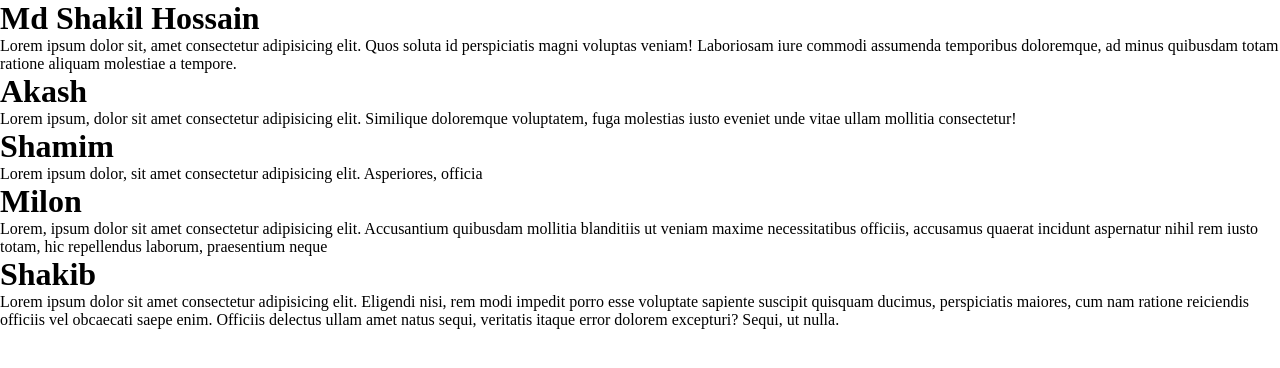
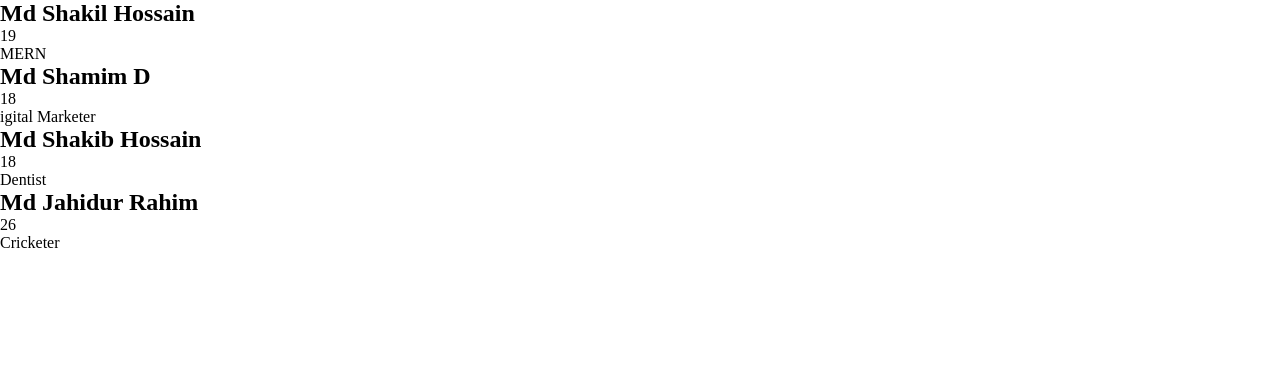
Before and after one commit to shakildevseo/ReactJS-Practice, a React (Vite) app: page / in a window 1280 px wide. Shown: the top 368 px of the page. Built offline with nearby package versions, Linux system fonts and the light colour scheme.

Commit message:
json mapping with component

```diff
--- a/src/App.jsx
+++ b/src/App.jsx
@@ -1,7 +1,8 @@
 import CardContainer from "./components/CardComponent/CardContainer";
 import Demo from "./components/CardComponent/Demo/Demo";
 import DateAndTime from "./components/DateAndTime";
-
+import User from "./components/UserComponent/User";
+import userInfo from "./UserData/userData.json";
 
 
 function App() {
@@ -10,12 +11,23 @@ function App() {
    {/* <CardContainer /> */}
    {/* <DateAndTime /> */}
 
-   <Demo  name = "Md Shakil Hossain" desc= "Lorem ipsum dolor sit, amet consectetur adipisicing elit. Quos soluta id perspiciatis magni voluptas veniam! Laboriosam iure commodi assumenda temporibus doloremque, ad minus quibusdam totam ratione aliquam molestiae a tempore."/>
+   {/* <Demo  name = "Md Shakil Hossain" desc= "Lorem ipsum dolor sit, amet consectetur adipisicing elit. Quos soluta id perspiciatis magni voluptas veniam! Laboriosam iure commodi assumenda temporibus doloremque, ad minus quibusdam totam ratione aliquam molestiae a tempore."/>
    <Demo name = "Akash" desc= "Lorem ipsum, dolor sit amet consectetur adipisicing elit. Similique doloremque voluptatem, fuga molestias iusto eveniet unde vitae ullam mollitia consectetur!" />
    <Demo name = "Shamim" desc= "  Lorem ipsum dolor, sit amet consectetur adipisicing elit. Asperiores, officia" />
    <Demo name = "Milon" desc= "  Lorem, ipsum dolor sit amet consectetur adipisicing elit. Accusantium quibusdam mollitia blanditiis ut veniam maxime necessitatibus officiis, accusamus quaerat incidunt aspernatur nihil rem iusto totam, hic repellendus laborum, praesentium neque" />
-   <Demo name = "Shakib" desc= "Lorem ipsum dolor sit amet consectetur adipisicing elit. Eligendi nisi, rem modi impedit porro esse voluptate sapiente suscipit quisquam ducimus, perspiciatis maiores, cum nam ratione reiciendis officiis vel obcaecati saepe enim. Officiis delectus ullam amet natus sequi, veritatis itaque error dolorem excepturi? Sequi, ut nulla." />
+   <Demo name = "Shakib" desc= "Lorem ipsum dolor sit amet consectetur adipisicing elit. Eligendi nisi, rem modi impedit porro esse voluptate sapiente suscipit quisquam ducimus, perspiciatis maiores, cum nam ratione reiciendis officiis vel obcaecati saepe enim. Officiis delectus ullam amet natus sequi, veritatis itaque error dolorem excepturi? Sequi, ut nulla." /> */}
 
+
+     {userInfo.map(({name, skill, age})=>(
+        <User name={name} skill = {skill} age={age}/>
+     ))}
+
+
+   {/* or */}
+
+    {/* {userInfo.map((data)=>(
+        <User name={data.name} skill = {data.skill} age={data.age}/>
+     ))} */}
 
 
     </>
--- /dev/null
+++ b/src/UserData/userData.json
@@ -0,0 +1,24 @@
+
+[
+    {
+        "name" : "Md Shakil Hossain",
+        "age" : "19",
+        "skill" : "MERN"
+    },
+    {
+        "name" : "Md Shamim D",
+        "age" : "18",
+        "skill" : "igital Marketer"
+    },
+    {
+        "name" : "Md Shakib Hossain ",
+        "age" : "18",
+        "skill" : "Dentist"
+    },
+    {
+        "name" : "Md Jahidur Rahim ",
+        "age" : "26",
+        "skill" : "Cricketer"
+    }
+
+]
--- /dev/null
+++ b/src/components/UserComponent/User.jsx
@@ -0,0 +1,17 @@
+import React from 'react'
+
+const User = ({name, skill, age}) => {
+  return (
+    <>
+
+    <div className="container">
+        <h2>{name}</h2>
+        <p>{age}</p>
+        <p>{skill}</p>
+    </div>
+
+    </>
+  )
+}
+
+export default User
```
